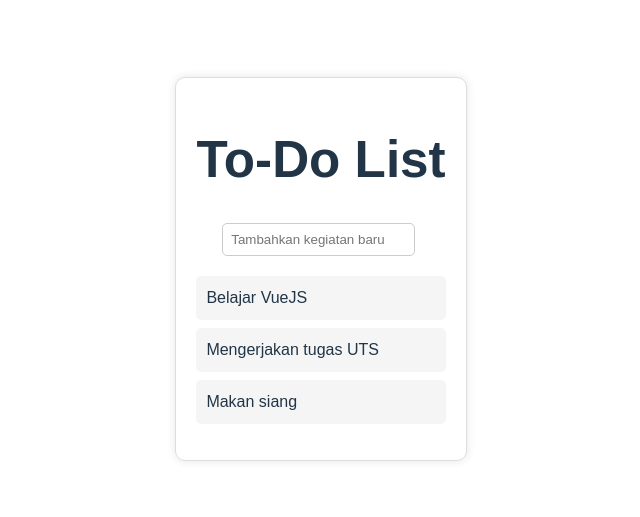
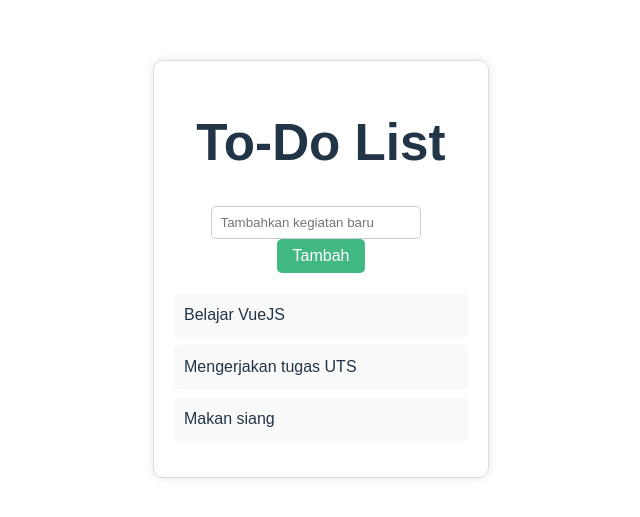
Before and after one commit to we4reliving/32-pbk-uts-233510728, a Vue app: page / in a window 1280 px wide. Shown: the part 131-648 px from the top of the page, without its empty margins (319-959 px from the left). Built offline with nearby package versions, Linux system fonts and the light colour scheme.

Commit message:
Dapat menambahkan kegiatan baru

```diff
--- a/src/App.vue
+++ b/src/App.vue
@@ -2,10 +2,17 @@
   <div class="app">
     <h1>To-Do List</h1>
 
+    <!-- Form untuk menambahkan kegiatan baru -->
     <form @submit.prevent="addTodo">
-      <input v-model="newTodo" placeholder="Tambahkan kegiatan baru" />
+      <input
+        v-model="newTodo"
+        placeholder="Tambahkan kegiatan baru"
+        required
+      />
+      <button type="submit">Tambah</button>
     </form>
 
+    <!-- Menampilkan daftar kegiatan -->
     <ul v-if="todos.length">
       <li v-for="(todo, index) in todos" :key="index">
         {{ todo }}
@@ -18,17 +25,21 @@
 <script setup>
 import { ref } from 'vue'
 
+// Data kegiatan (bisa diedit sesuai kebutuhan)
 const todos = ref([
   'Belajar VueJS',
   'Mengerjakan tugas UTS',
   'Makan siang'
 ])
 
+// Input kegiatan baru
 const newTodo = ref('')
 
+// Fungsi untuk menambahkan kegiatan ke list
 function addTodo() {
-  if (newTodo.value.trim() !== '') {
-    todos.value.push(newTodo.value.trim())
+  const trimmed = newTodo.value.trim()
+  if (trimmed !== '') {
+    todos.value.push(trimmed)
     newTodo.value = ''
   }
 }
@@ -47,13 +58,13 @@ function addTodo() {
 }
 input {
   padding: 8px;
-  width: 70%;
-  margin-right: 5px;
+  width: 65%;
+  margin-right: 10px;
   border: 1px solid #ccc;
   border-radius: 5px;
 }
 button {
-  padding: 8px 12px;
+  padding: 8px 16px;
   border: none;
   background-color: #42b983;
   color: white;
@@ -70,7 +81,7 @@ ul {
   text-align: left;
 }
 li {
-  background: #f5f5f5;
+  background: #f9f9f9;
   padding: 10px;
   margin-bottom: 8px;
   border-radius: 5px;
```
